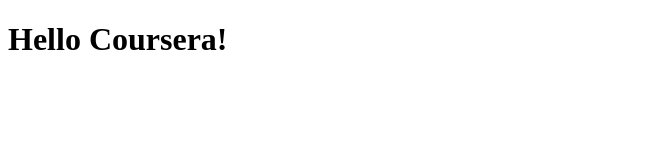
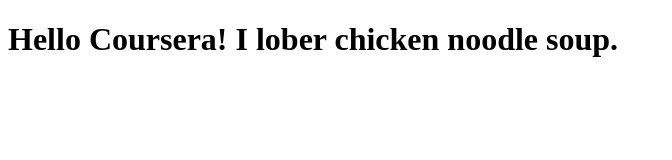
Before and after one commit to Phleisch/Coursera-Test, a plain HTML site: page site/index.html in a window 1280 px wide. Shown: the whole page, without its empty margins (0-672 px from the left). Drawn offline with Linux system fonts and the light colour scheme.

Commit message:
Just a small addition.

```diff
--- a/site/index.html
+++ b/site/index.html
@@ -4,6 +4,6 @@
 	<title>Hello Coursera!</title>
 </head>
 <body>
-<h1>Hello Coursera!</h1>
+<h1>Hello Coursera! I lober chicken noodle soup.</h1>
 </body>
 </html>
```
